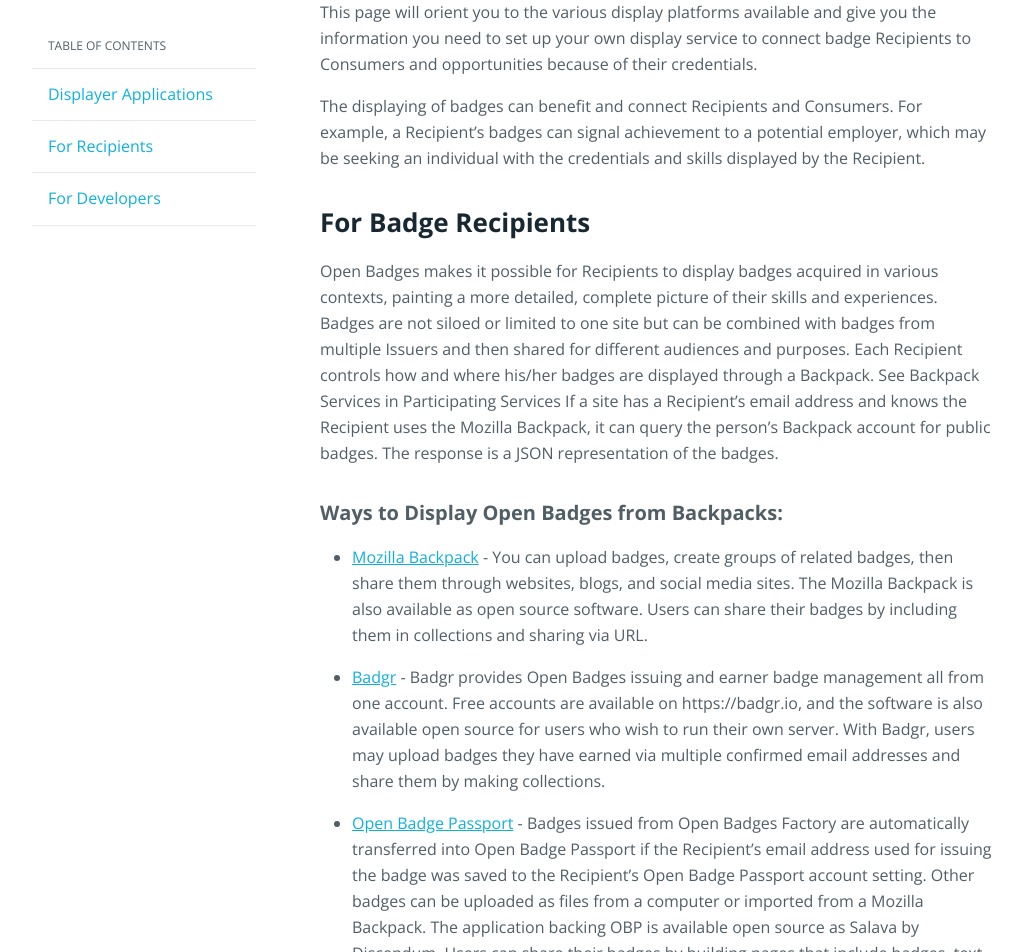
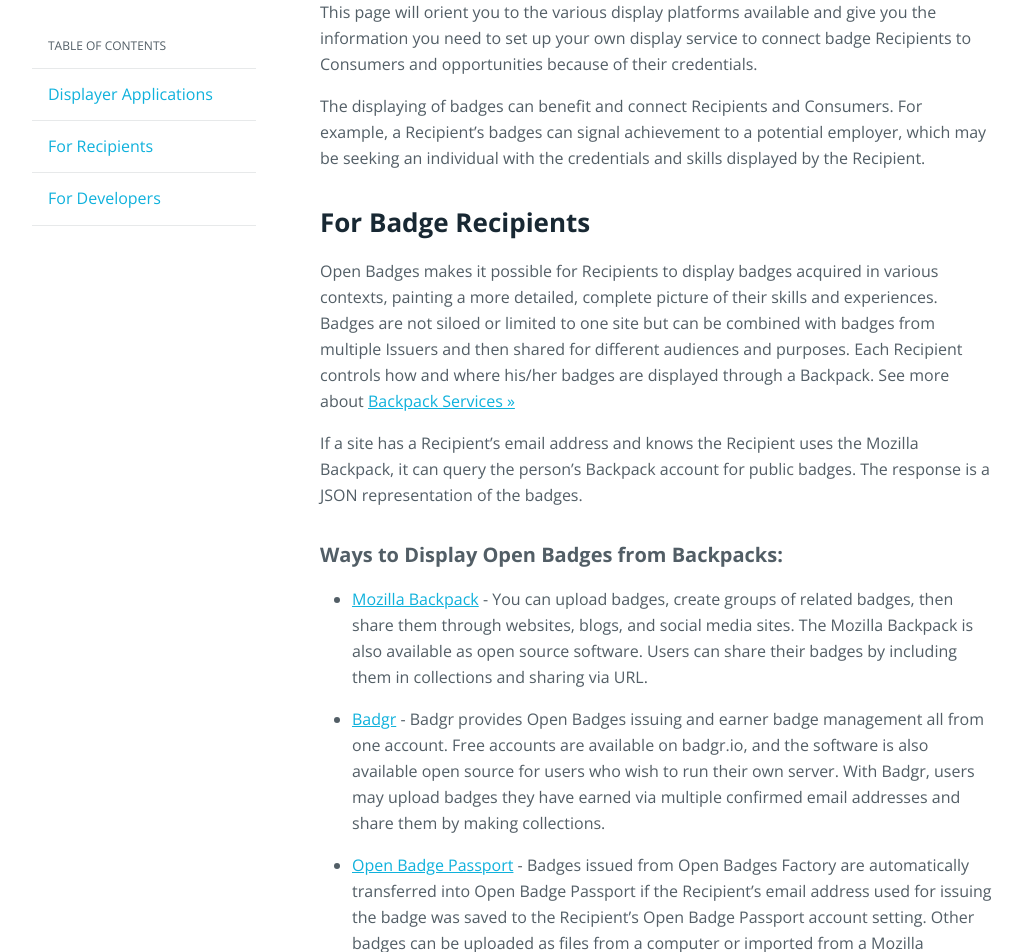
Before and after one commit to mozilla/openbadges.org-static, a Jekyll site: the page built from get-started/displaying-badges/index.md, in a window 1280 px wide and 1400 px high, scrolled down 694 px. Shown: the top 952 px of the window, without its empty margins (128-1151 px from the left). Built offline with Jekyll 4.4.1, drawn with Linux system fonts in a browser that asks for light colours.

Commit message:
Update displaying badges page to correct a couple links.

```diff
--- a/get-started/displaying-badges/index.md
+++ b/get-started/displaying-badges/index.md
@@ -23,13 +23,14 @@
 <h2 class="title title-content" id="recipients">For Badge Recipients</h2>
 Open Badges makes it possible for Recipients to display badges acquired in various contexts, painting a more detailed, complete picture of their skills and experiences.
 Badges are not siloed or limited to one site but can be combined with badges from multiple Issuers and then shared for different audiences and purposes.
-Each Recipient controls how and where his/her badges are displayed through a Backpack. See Backpack Services in Participating Services
+Each Recipient controls how and where his/her badges are displayed through a Backpack. See more about [Backpack Services &raquo;](../../about/participating-services/#backpacks)
+
 If a site has a Recipient's email address and knows the Recipient uses the Mozilla Backpack, it can query the person's Backpack account for public badges. The response is a JSON representation of the badges.
 
 <h3 class="title title-secondary">Ways to Display Open Badges from Backpacks:</h3>
 
 * [Mozilla Backpack](https://backpack.openbadges.org/) - You can upload badges, create groups of related badges, then share them through websites, blogs, and social media sites. The Mozilla Backpack is also available as open source software. Users can share their badges by including them in collections and sharing via URL.
-* [Badgr](https://badgr.io) - Badgr provides Open Badges issuing and earner badge management all from one account. Free accounts are available on https://badgr.io, and the software is also available open source for users who wish to run their own server. With Badgr, users may upload badges they have earned via multiple confirmed email addresses and share them by making collections.
+* [Badgr](https://badgr.io) - Badgr provides Open Badges issuing and earner badge management all from one account. Free accounts are available on badgr.io, and the software is also available open source for users who wish to run their own server. With Badgr, users may upload badges they have earned via multiple confirmed email addresses and share them by making collections.
 * [Open Badge Passport](https://openbadgepassport.com/) - Badges issued from Open Badges Factory are automatically transferred into Open Badge Passport if the Recipient’s email address used for issuing the badge was saved to the Recipient’s Open Badge Passport account setting. Other badges can be uploaded as files from a computer or imported from a Mozilla Backpack. The application backing OBP is available open source as Salava by Discendum. Users can share their badges by building pages that include badges, text, and portfolio items.
 
 **Display badges on a LinkedIn Profile**:
```
